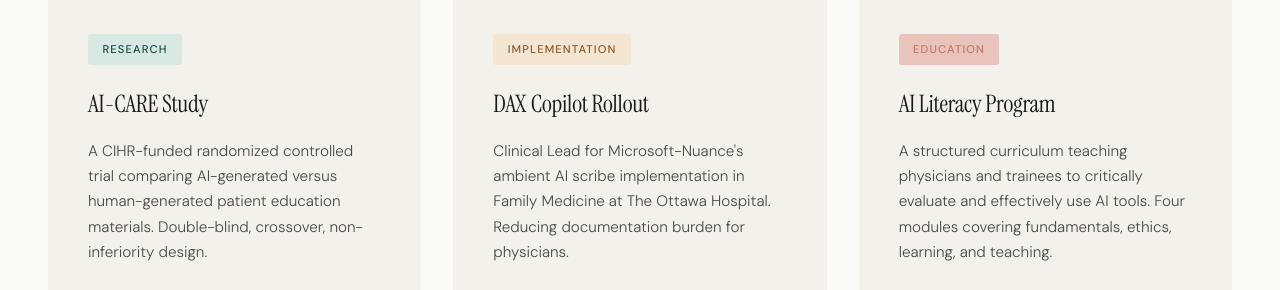
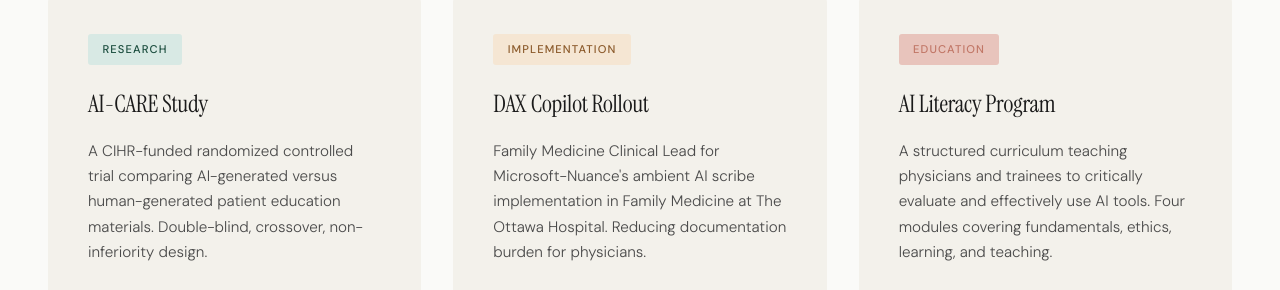
Before and after one commit to jtrick30/piezoelectric-site, a plain HTML site: page index.html in a window 1280 px wide. Shown: the part 1812-2102 px from the top of the page. Drawn offline with Linux system fonts and the light colour scheme.

Commit message:
Update index.html

```diff
--- a/index.html
+++ b/index.html
@@ -1057,7 +1057,7 @@
             <div class="project-card">
                 <span class="project-tag implementation">Implementation</span>
                 <h3>DAX Copilot Rollout</h3>
-                <p>Clinical Lead for Microsoft-Nuance's ambient AI scribe implementation in Family Medicine at The Ottawa Hospital. Reducing documentation burden for physicians.</p>
+                <p>Family Medicine Clinical Lead for Microsoft-Nuance's ambient AI scribe implementation in Family Medicine at The Ottawa Hospital. Reducing documentation burden for physicians.</p>
                 <a href="https://www.microsoft.com/en/customers/story/25270-the-ottawa-hospital-microsoft-365" class="project-link" target="_blank" rel="noopener">
                     Read the Microsoft case study
                     <svg xmlns="http://www.w3.org/2000/svg" fill="none" viewBox="0 0 24 24" stroke="currentColor" stroke-width="2">
```
